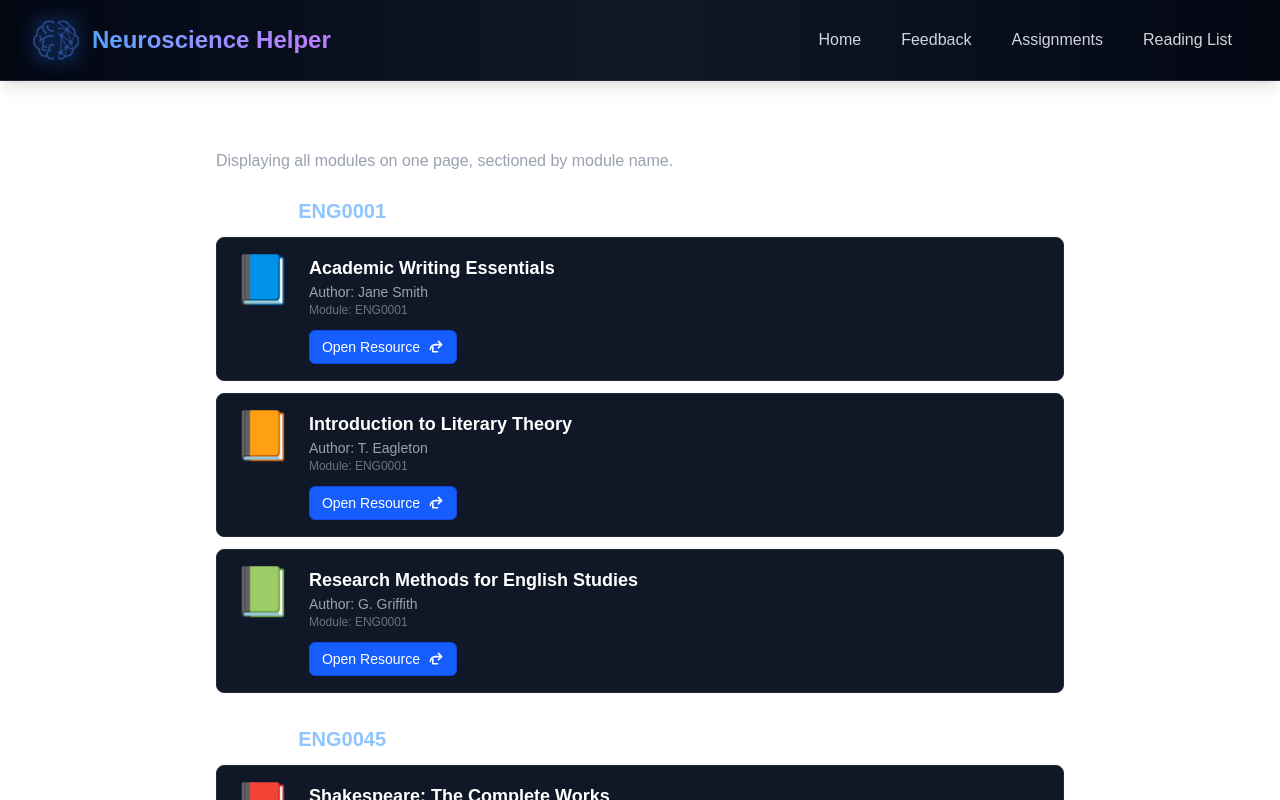
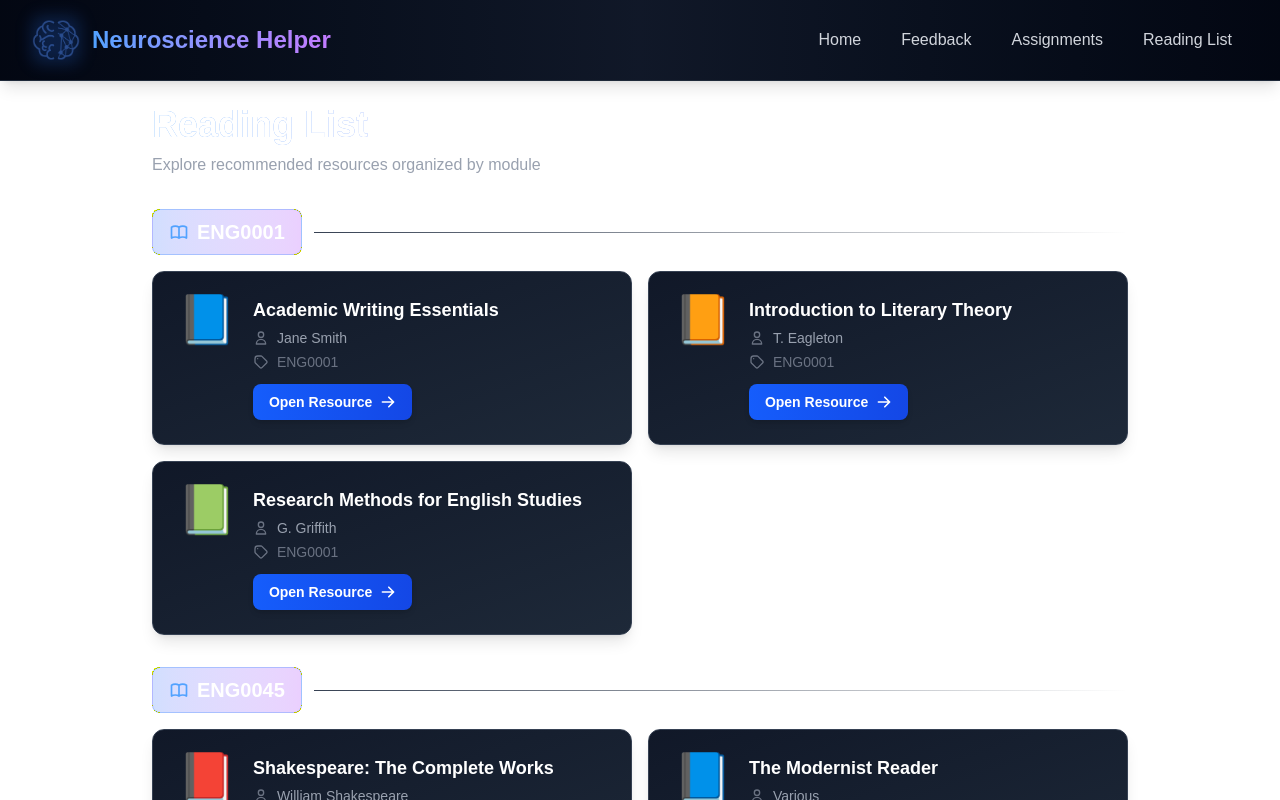
Before and after one commit to Michalkassa/neuroscience_web_app, a Next.js app: page /reading-list in a window 1280 px wide. Shown: the top 800 px of the page. Built offline with nearby package versions, Linux system fonts and the light colour scheme; no server answers.

Commit message:
reading list update

```diff
--- a/src/app/reading-list/page.tsx
+++ b/src/app/reading-list/page.tsx
@@ -1,4 +1,3 @@
-
 import Link from "next/link";
 import { BookType } from "@/app/api/types";
 
@@ -69,68 +68,105 @@ const ReadingList: BookType[] = [
 ];
 
   const grouped = groupByModule(ReadingList);
-  console.log(grouped);
 
   return (
-    <div className="w-full max-w-4xl mx-auto p-6">
-      <h1 className="text-2xl sm:text-3xl font-bold text-white mb-2">Reading List</h1>
-      <p className="text-gray-400 mb-6">
-        Displaying all modules on one page, sectioned by module name.
+    <div className="w-full max-w-5xl mx-auto p-6">
+      <div className="mb-8">
+        <h1 className="text-3xl sm:text-4xl font-bold text-white mb-2 bg-gradient-to-r from-blue-400 to-purple-400 bg-clip-text text-transparent">
+          Reading List
+        </h1>
+        <p className="text-gray-400">
+          Explore recommended resources organized by module
         </p>
+      </div>
 
-      {Object.keys(grouped).length == 0 ? (
-        <p className="text-gray-500">No reading items.</p>
+      {Object.keys(grouped).length === 0 ? (
+        <div className="text-center py-12">
+          <p className="text-gray-500 text-lg">No reading items available.</p>
+        </div>
       ) : (
-        Object.keys(grouped).map((mod:string) => (
-          <section key={mod} className="mb-8">
-            <h2 className="text-xl font-semibold text-white mb-3">
-              Module: <span className="text-blue-300">{mod}</span>
+        <div className="space-y-8">
+          {Object.keys(grouped).map((mod: string) => (
+            <section key={mod}>
+              {/* Module Header */}
+              <div className="flex items-center gap-3 mb-4">
+                <div className="flex items-center gap-2 px-4 py-2 bg-gradient-to-r from-blue-600/20 to-purple-600/20 border border-blue-500/30 rounded-lg">
+                  <svg className="w-5 h-5 text-blue-400" fill="none" stroke="currentColor" viewBox="0 0 24 24">
+                    <path strokeLinecap="round" strokeLinejoin="round" strokeWidth={2} d="M12 6.253v13m0-13C10.832 5.477 9.246 5 7.5 5S4.168 5.477 3 6.253v13C4.168 18.477 5.754 18 7.5 18s3.332.477 4.5 1.253m0-13C13.168 5.477 14.754 5 16.5 5c1.747 0 3.332.477 4.5 1.253v13C19.832 18.477 18.247 18 16.5 18c-1.746 0-3.332.477-4.5 1.253" />
+                  </svg>
+                  <h2 className="text-xl font-bold text-white">
+                    {mod}
                   </h2>
+                </div>
+                <div className="flex-1 h-px bg-gradient-to-r from-gray-700 to-transparent"></div>
+              </div>
 
-            <ul className="space-y-3">
-              {grouped[mod].map((book:BookType) => (
-                <li
+              {/* Books Grid */}
+              <div className="grid gap-4 sm:grid-cols-1 md:grid-cols-2">
+                {grouped[mod].map((book: BookType) => (
+                  <div
                     key={book.id}
-                  className="group flex items-start gap-4 rounded-lg border border-gray-800 bg-gray-900 p-4 hover:shadow-lg transition-shadow"
+                    className="group relative p-6 bg-gradient-to-br from-gray-900 to-gray-800 border border-gray-700 rounded-xl shadow-lg hover:shadow-2xl hover:border-blue-500 transition-all duration-300"
                   >
-                  {/* Large Icon */}
-                  <span className="text-5xl leading-none select-none mt-0.5" aria-hidden="true">
+                    {/* Gradient overlay on hover */}
+                    <div className="absolute inset-0 bg-gradient-to-br from-blue-500/0 to-purple-500/0 group-hover:from-blue-500/5 group-hover:to-purple-500/5 rounded-xl transition-all duration-300" />
+
+                    <div className="relative flex items-start gap-4">
+                      {/* Book Icon */}
+                      <div className="flex-shrink-0">
+                        <span className="text-5xl leading-none select-none group-hover:scale-110 transition-transform duration-300" aria-hidden="true">
                           {book.bookIcon ?? "📚"}
                         </span>
+                      </div>
 
-                  {/* Text + Link */}
-                  <div className="min-w-0 flex-1">
-                    <h3 className="text-lg font-semibold text-white">{book.title}</h3>
-                    <p className="text-gray-400 text-sm">Author: {book.author}</p>
-                    <p className="text-gray-500 text-xs">Module: {book.module}</p>
+                      {/* Book Details */}
+                      <div className="flex-1 min-w-0">
+                        <h3 className="text-lg font-bold text-white group-hover:text-blue-400 transition-colors mb-1">
+                          {book.title}
+                        </h3>
 
-                    <div className="mt-3">
+                        <div className="space-y-1 mb-3">
+                          <div className="flex items-center gap-2">
+                            <svg className="w-4 h-4 text-gray-500" fill="none" stroke="currentColor" viewBox="0 0 24 24">
+                              <path strokeLinecap="round" strokeLinejoin="round" strokeWidth={2} d="M16 7a4 4 0 11-8 0 4 4 0 018 0zM12 14a7 7 0 00-7 7h14a7 7 0 00-7-7z" />
+                            </svg>
+                            <p className="text-gray-400 text-sm">{book.author}</p>
+                          </div>
+                          <div className="flex items-center gap-2">
+                            <svg className="w-4 h-4 text-gray-500" fill="none" stroke="currentColor" viewBox="0 0 24 24">
+                              <path strokeLinecap="round" strokeLinejoin="round" strokeWidth={2} d="M7 7h.01M7 3h5c.512 0 1.024.195 1.414.586l7 7a2 2 0 010 2.828l-7 7a2 2 0 01-2.828 0l-7-7A1.994 1.994 0 013 12V7a4 4 0 014-4z" />
+                            </svg>
+                            <p className="text-gray-500 text-sm">{book.module}</p>
+                          </div>
+                        </div>
+
+                        {/* Open Resource Button */}
                         <Link
                           href={book.url}
                           target="_blank"
                           rel="noopener noreferrer"
-                        className="inline-flex items-center gap-2 rounded-md border border-blue-700 bg-blue-600 px-3 py-1.5 text-sm font-medium text-white hover:bg-blue-700 focus:outline-none focus:ring-2 focus:ring-blue-400"
+                          className="inline-flex items-center gap-2 px-4 py-2 bg-gradient-to-r from-blue-600 to-blue-700 hover:from-blue-500 hover:to-blue-600 text-white text-sm font-semibold rounded-lg transition-all duration-300 shadow-md hover:shadow-lg group-hover:scale-105"
                           aria-label={`Open ${book.title}`}
                         >
                           Open Resource
                           <svg
                             xmlns="http://www.w3.org/2000/svg"
-                          className="h-4 w-4"
+                            className="h-4 w-4 transition-transform group-hover:translate-x-1"
                             viewBox="0 0 20 20"
                             fill="currentColor"
                             aria-hidden="true"
                           >
-                          <path d="M12.293 2.293a1 1 0 011.414 0l4 4a.997.997 0 01.083 1.32l-.083.094-4 4a1 1 0 01-1.497-1.32l.083-.094L14.586 8H9a5 5 0 00-4.995 4.783L4 13a1 1 0 11-2 0A7 7 0 019 6h5.586l-2.293-2.293a1 1 0 01-.083-1.32l.083-.094z" />
-                          <path d="M6 9a1 1 0 011 1v5h5a1 1 0 110 2H6a1 1 0 01-1-1v-6a1 1 0 011-1z" />
+                            <path fillRule="evenodd" d="M10.293 3.293a1 1 0 011.414 0l6 6a1 1 0 010 1.414l-6 6a1 1 0 01-1.414-1.414L14.586 11H3a1 1 0 110-2h11.586l-4.293-4.293a1 1 0 010-1.414z" clipRule="evenodd" />
                           </svg>
                         </Link>
                       </div>
                     </div>
-                </li>
+                  </div>
                 ))}
-            </ul>
+              </div>
             </section>
-        ))
+          ))}
+        </div>
       )}
     </div>
   );
```
Lines whose indentation alone changed are shown as unchanged.
